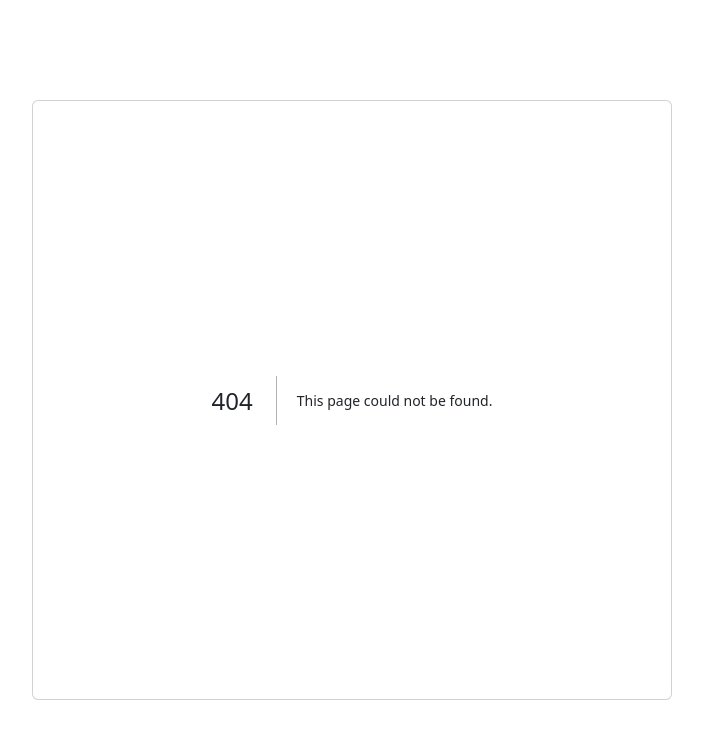
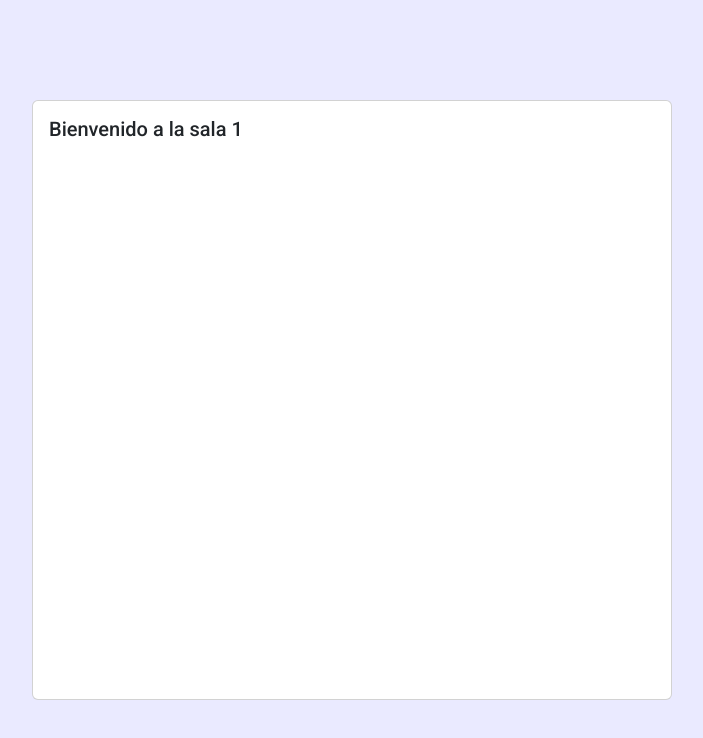
Before and after one commit to MattFerzz/deacuerdo, a Next.js app: page /room/1 in a window 1280 px wide. Before the commit this address had no page. Shown: the top 738 px of the page, without its empty margins (288-991 px from the left). Built offline with nearby package versions, Linux system fonts and the light colour scheme.

Commit message:
:construction: add room welcome mockup

```diff
--- /dev/null
+++ b/src/app/room/[id]/RoomWelcomeCardContent.jsx
@@ -0,0 +1,17 @@
+'use client'
+
+import { Card } from 'react-bootstrap'
+
+function RoomWelcomeCardContent({ id }) {
+  return (
+    <Card.Body>
+      <Card.Title>
+        Bienvenido a la sala
+        {' '}
+        {id}
+      </Card.Title>
+    </Card.Body>
+  )
+}
+
+export default RoomWelcomeCardContent
--- /dev/null
+++ b/src/app/room/[id]/page.jsx
@@ -0,0 +1,10 @@
+import RoomWelcomeCardContent from './RoomWelcomeCardContent'
+
+function RoomCardContent({ params }) {
+  const { id } = params
+  return (
+    <RoomWelcomeCardContent id={id} />
+  )
+}
+
+export default RoomCardContent
```
